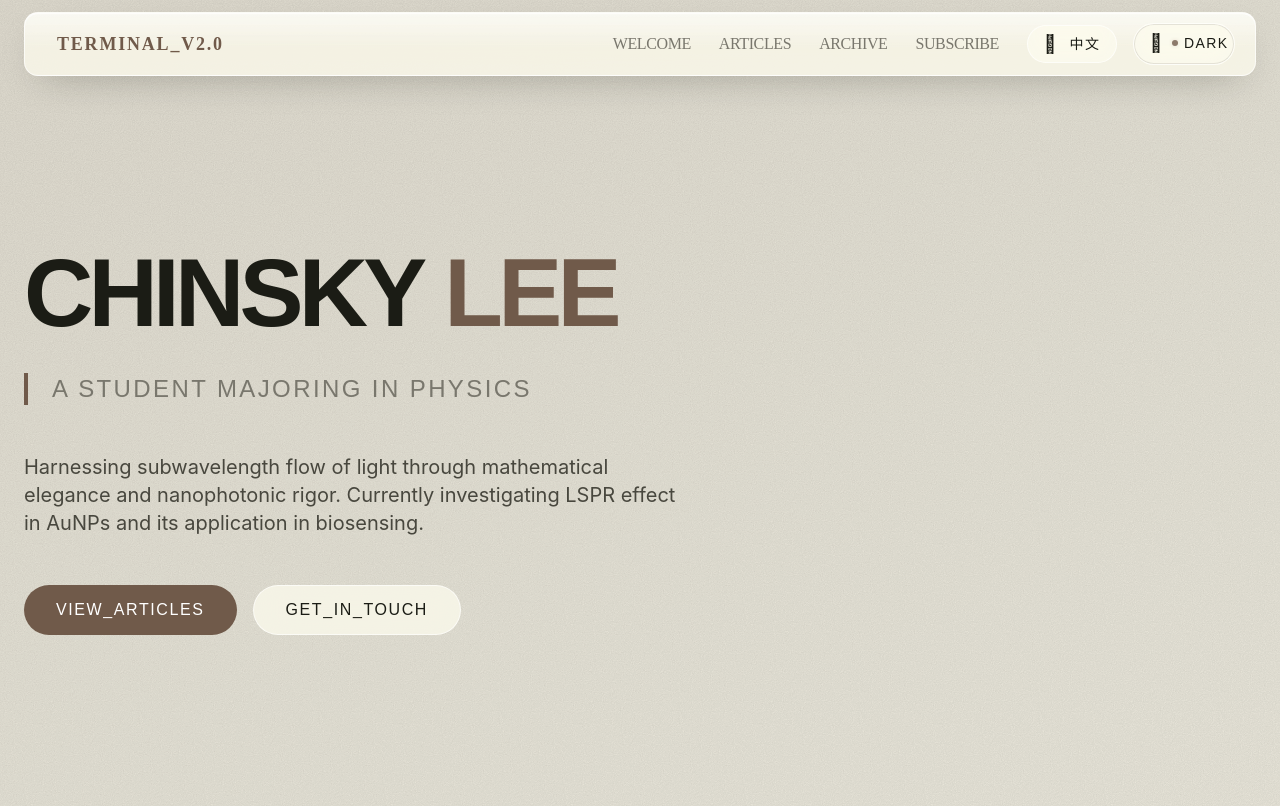
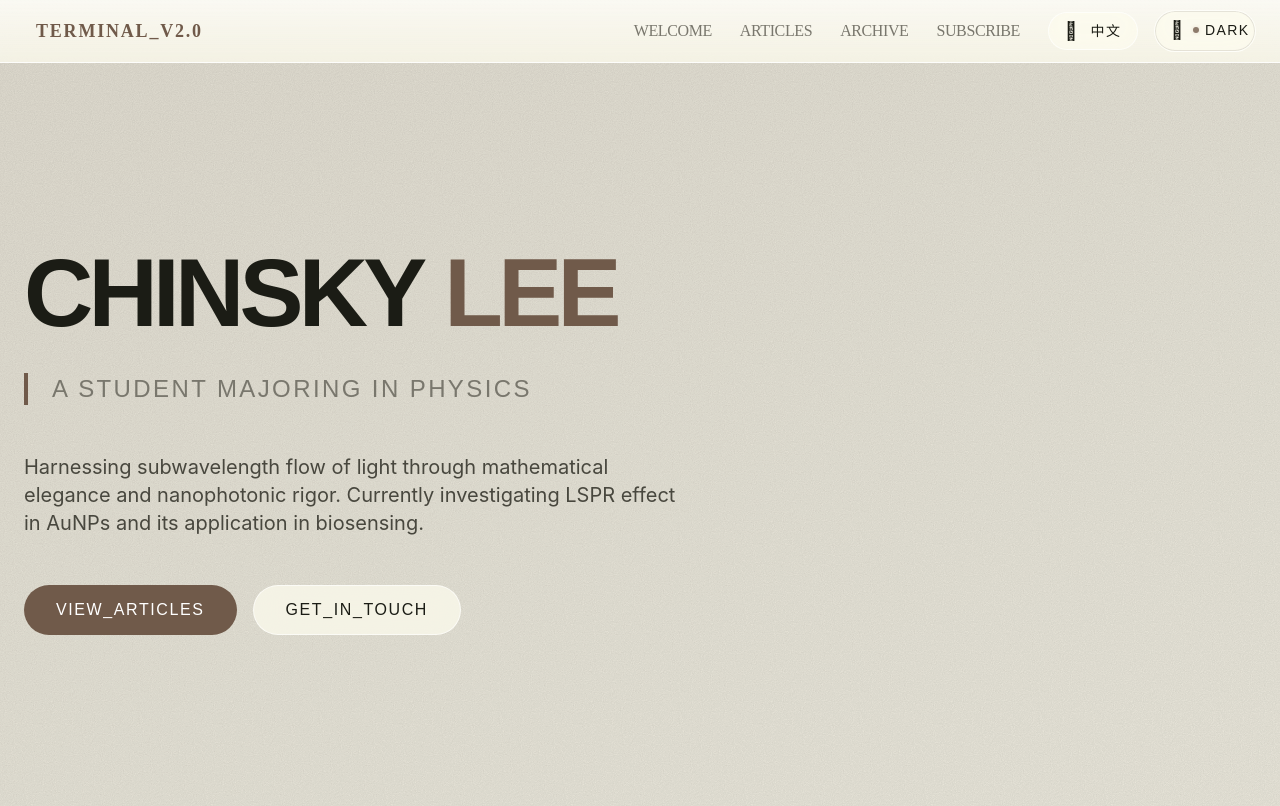
Before and after one commit to chinskylee/chinskylee.github.io, an Astro site: page / in a window 1280 px wide. Shown: the top 806 px of the page. Built offline with nearby package versions, Linux system fonts and the light colour scheme; Astro itself is replaced by a stand-in of ours; some icons are missing.

Commit message:
fix(ui): make the navbar a full-width header instead of a floating island
Drop the side margins, rounded corners and drop shadow: the header is now
edge-to-edge with a hairline bottom border. It keeps the frosted backdrop
so content still blurs underneath, and the scroll auto-hide now slides the
whole bar out. Rename the utility to .glass-header.

```diff
--- a/src/components/NavBar.astro
+++ b/src/components/NavBar.astro
@@ -11,7 +11,7 @@ const navLinks = [
 const currentPath = Astro.url.pathname;
 ---
 
-<nav id="site-nav" class="glass-bar fixed top-3 left-3 right-3 md:left-6 md:right-6 z-50 flex justify-between items-center px-3 md:px-5 py-2.5">
+<nav id="site-nav" class="glass-header fixed top-0 left-0 right-0 z-50 flex justify-between items-center px-4 md:px-6 py-2.5">
   <!-- Mobile Menu Button (Left side) -->
   <button id="mobile-menu-toggle-nav" class="md:hidden p-2 rounded-full text-on-surface hover:bg-black/5 dark:hover:bg-white/10 transition-colors" data-i18n-attr="aria-label:nav.menu_toggle_aria" aria-label="Toggle menu" aria-expanded="false" aria-controls="mobile-menu">
     <span id="menu-icon" class="material-symbols-outlined text-2xl">&#xe5d2;</span>
--- a/src/styles/glass.css
+++ b/src/styles/glass.css
@@ -71,15 +71,13 @@ body {
   border-radius: 9999px;
 }
 
-/* Floating navigation bar */
-.glass-bar {
-  background-image: linear-gradient(180deg, var(--glass-sheen) 0%, transparent 55%);
+/* Sticky header: full-bleed frosted bar, no floating frame */
+.glass-header {
+  background-image: linear-gradient(180deg, var(--glass-sheen) 0%, transparent 100%);
   background-color: var(--glass-bg-strong);
-  border: 1px solid var(--glass-border);
-  border-radius: 0.875rem;
-  box-shadow: var(--glass-shadow), var(--glass-inner);
-  -webkit-backdrop-filter: blur(22px) saturate(180%);
-  backdrop-filter: blur(22px) saturate(180%);
+  border-bottom: 1px solid var(--glass-border);
+  -webkit-backdrop-filter: blur(20px) saturate(180%);
+  backdrop-filter: blur(20px) saturate(180%);
 }
 
 /* Interactive pills (buttons, toggles) */
@@ -118,7 +116,7 @@ body {
 @supports not ((backdrop-filter: blur(2px)) or (-webkit-backdrop-filter: blur(2px))) {
   .glass,
   .glass-soft,
-  .glass-bar,
+  .glass-header,
   .glass-btn {
     background-color: var(--glass-bg-strong);
   }
@@ -155,7 +153,7 @@ body {
 }
 
 #site-nav.nav-hidden {
-  transform: translateY(calc(-100% - 1rem));
+  transform: translateY(-100%);
   box-shadow: none;
 }
 
```
